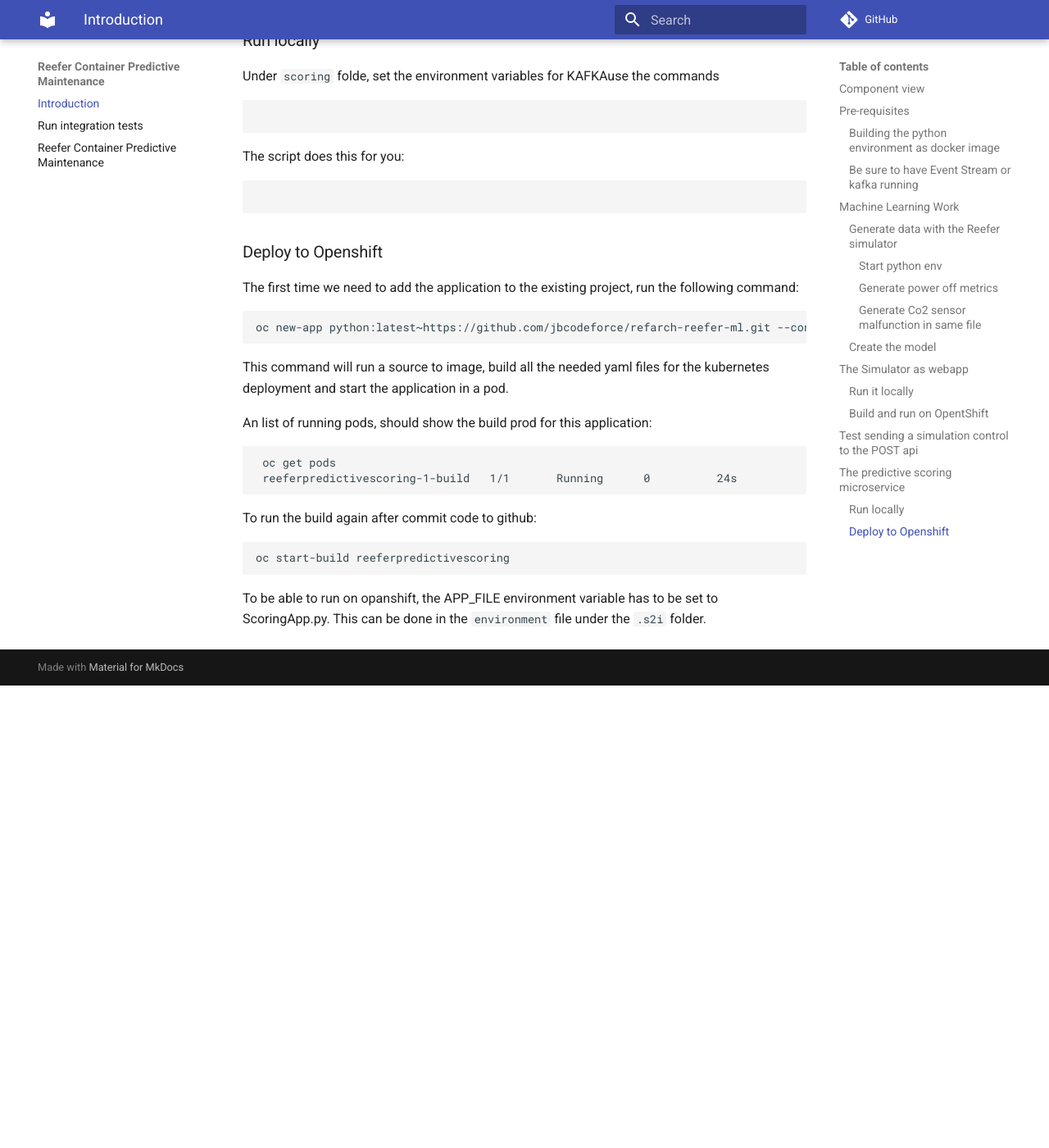
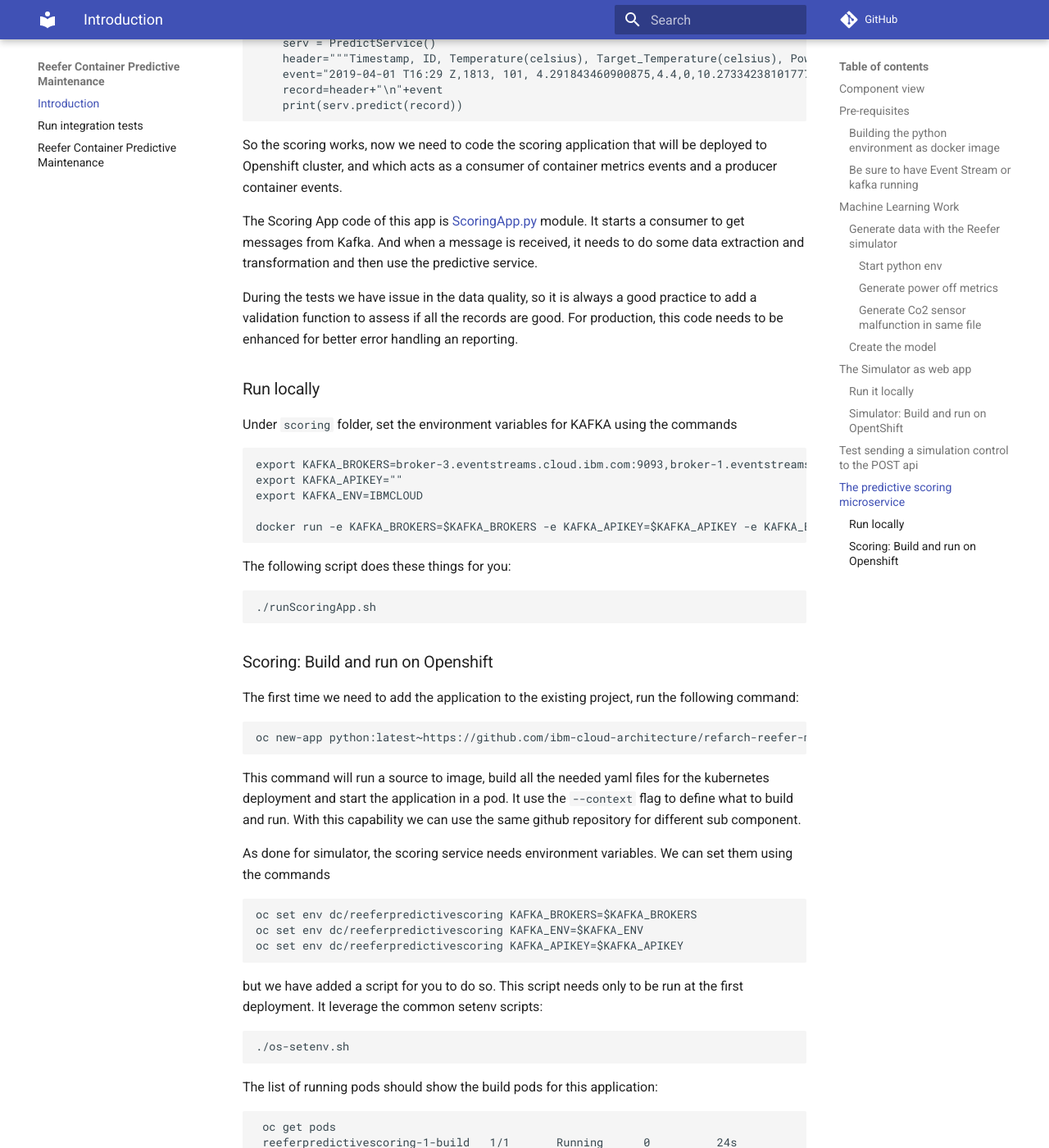
Before and after one commit to ibm-cloud-architecture/refarch-reefer-ml, an MkDocs documentation site: the page built from docs/index.md, in a window 1280 px wide and 1400 px high, scrolled down 10473 px. Shown: the whole window at 82% size. Built offline with MkDocs 1.6.1 and Material for MkDocs 9.7.7, drawn with Linux system fonts in a browser that asks for light colours; comment, search, counter and statistics services are not loaded; before the commit the page ends 11309 px from its top, so only the background shows below that; some of the changed text lies outside the part shown.

Commit message:
Improve deployment and simulator

````diff
--- a/docs/index.md
+++ b/docs/index.md
@@ -1,6 +1,6 @@
 # Reefer Predictive Maintenance Solution
 
-This project is to demonstrate how to perform real time scoring on Reefer container metrics. The runtime environment in production will look like:
+This project is to demonstrate how to perform real time analytics, like predictive maintenance scoring from Reefer container metric event stream. The runtime environment in production may look like in the following diagram:
 
 ![](images/RT-analytics.png)
 
@@ -32,16 +32,15 @@
 1. The metrics events are sent to the `containerMetrics` topic in Kafka.
 1. The predictive scoring is a consumer of such events, read one event at a time and call the model internally, then sends a new event when maintenance is required. [See the note](/#the-predictive-scoring-microservice) for details.
 1. The maintenance requirement is an event in the `containers` topic.
-1. The last element is to trace the container maintenance event, in real application, this component should trigger a business process to get human performing the maintenance.
+1. The last element is to trace the container maintenance event, in real application, this component should trigger a business process to get human performing the maintenance. The [following repository]() is the microservice we could use on as this component, but we have a simple consumer in the `consumer` folder.
 
 ## Pre-requisites
 
 Start by cloning this project using the command:
 
 ```
-git clone https://github.com/jbcodeforce/refarch-reefer-ml
+git clone https://github.com/ibm-cloud-architecture/refarch-reefer-ml
 ```
-
 
 ### Building the python environment as docker image
 
@@ -54,7 +53,7 @@
 
 ### Be sure to have Event Stream or kafka running
 
-Create the Event Stream service using the [IBM Cloud catalog](https://cloud.ibm.com/catalog/services/event-streams)
+Create the Event Stream service using the [IBM Cloud catalog](https://cloud.ibm.com/catalog/services/event-streams), you can also read our [quick article](https://ibm-cloud-architecture.github.io/refarch-kc/deployments/iks/#event-streams-service-on-ibm-cloud) on this event stream cloud deployment. We also have deployed Event Stream in cloud private deployment as described [here](https://ibm-cloud-architecture.github.io/refarch-eda/deployments/eventstreams/).
 
 The following diagram illustrates the topics configured in IBM Cloud Event Stream service:
 
@@ -143,7 +142,7 @@
 
 1. Use the model in another notebook: We can use a second notebook to assess some one record test using the pickle serialized model. The notebook is named `predictMaintenance.ipynb`
 
-## The Simulator as webapp
+## The Simulator as web app
 
 This is a simple python Flask web app exposing a REST POST end point and producing Reefer metrics event to kafka.
 The POST operation in on the /control url. The control object, to generate 1000 events with the co2sensor simulation looks like:
@@ -170,7 +169,7 @@
 docker run -p 8080:8080 -e KAFKA_ENV=$KAFKA_ENV -e KAFKA_BROKERS=$KAFKA_BROKERS -e KAFKA_APIKEY=$KAFKA_APIKEY ibmcase/reefersimulator
 ```
 
-### Build and run on OpentShift
+### Simulator: Build and run on OpentShift
 
 To deploy the code to an openshift cluster do the following:
 
@@ -191,7 +190,7 @@
 1. Create an app from the source code, and use source to image build process to deploy the app. You can use a subdirectory of your source code repository by specifying a --context-dir flag.
 
     ```
-    oc new-app python:latest~https://github.com/jbcodeforce/refarch-reefer-ml.git --context-dir=simulator --name reefersimulator
+    oc new-app python:latest~https://github.com/ibm-cloud-architecture/refarch-reefer-ml.git --context-dir=simulator --name reefersimulator
     ```
 
     Then to track the build progress:
@@ -326,6 +325,13 @@
 class PredictService:
     model = pickle.load(open("model_logistic_regression.pkl","rb"),encoding='latin1')
 
+    def predict(self,metricEvent):
+        TESTDATA = StringIO(metricEvent)
+        data = pd.read_csv(TESTDATA, sep=",")
+        data.columns = data.columns.to_series().apply(lambda x: x.strip())
+        feature_cols = ['Temperature(celsius)','Target_Temperature(celsius)','Power','PowerConsumption','ContentType','O2','CO2','Time_Door_Open','Maintenance_Required','Defrost_Cycle']
+        X = data[feature_cols]
+        return self.model.predict(X)
 
 ```
 
@@ -341,31 +347,53 @@
 
 So the scoring works, now we need to code the scoring application that will be deployed to Openshift cluster, and which acts as a consumer of container metrics events and a producer container events.
 
-The code of this app is [here](https://github.com/jbcodeforce/refarch-reefer-ml/blob/master/scoring/ScoringApp.py)
+The Scoring App code of this app is [ScoringApp.py](https://github.com/ibm-cloud-architecture/refarch-reefer-ml/blob/master/scoring/ScoringApp.py) module. It starts a consumer to get messages from Kafka. And when a message is received, it needs to do some data extraction and transformation and then use the predictive service.
+
+During the tests we have issue in the data quality, so it is always a good practice to add a validation function to assess if all the records are good. For production, this code needs to be enhanced for better error handling an reporting.
 
 ### Run locally
 
-Under `scoring` folde, set the environment variables for KAFKAuse the commands
+Under `scoring` folder, set the environment variables for KAFKA using the commands
 
 ```
+export KAFKA_BROKERS=broker-3.eventstreams.cloud.ibm.com:9093,broker-1.eventstreams.cloud.ibm.com:9093,broker-0.eventstreams.cloud.ibm.com:9093,broker-5.eventstreams.cloud.ibm.com:9093,broker-2.eventstreams.cloud.ibm.com:9093,broker-4.eventstreams.cloud.ibm.com:9093
+export KAFKA_APIKEY=""
+export KAFKA_ENV=IBMCLOUD
+
+docker run -e KAFKA_BROKERS=$KAFKA_BROKERS -e KAFKA_APIKEY=$KAFKA_APIKEY -e KAFKA_ENV=$KAFKA_ENV -v $(pwd)/..:/home -ti ibmcase/python bash -c "cd /home/scoring && export PYTHONPATH=/home && python ScoringApp.py"
 ```
 
-The script does this for you:
+The following script does these things for you:
 
 ```
+./runScoringApp.sh
 ```
 
-### Deploy to Openshift
+### Scoring: Build and run on Openshift
 
 The first time we need to add the application to the existing project, run the following command:
 
 ```
-oc new-app python:latest~https://github.com/jbcodeforce/refarch-reefer-ml.git --context-dir=scoring --name reeferpredictivescoring
+oc new-app python:latest~https://github.com/ibm-cloud-architecture/refarch-reefer-ml.git --context-dir=scoring --name reeferpredictivescoring
 ```
 
-This command will run a source to image, build all the needed yaml files for the kubernetes deployment and start the application in a pod.
+This command will run a source to image, build all the needed yaml files for the kubernetes deployment and start the application in a pod. It use the `--context` flag to define what to build and run. With this capability we can use the same github repository for different sub component.
 
-An list of running pods, should show the build prod for this application:
+As done for simulator, the scoring service needs environment variables. We can set them using the commands
+
+```
+oc set env dc/reeferpredictivescoring KAFKA_BROKERS=$KAFKA_BROKERS
+oc set env dc/reeferpredictivescoring KAFKA_ENV=$KAFKA_ENV
+oc set env dc/reeferpredictivescoring KAFKA_APIKEY=$KAFKA_APIKEY
+```
+
+but we have added a script for you to do so. This script needs only to be run at the first deployment. It leverage the common setenv scripts:
+
+```
+./os-setenv.sh
+```
+
+The list of running pods should show the build pods for this application:
 
 ```
  oc get pods
@@ -378,4 +406,13 @@
 oc start-build reeferpredictivescoring
 ```
 
-To be able to run on opanshift, the APP_FILE environment variable has to be set to ScoringApp.py. This can be done in the `environment` file under the `.s2i ` folder.
+To see the log:
+
+```
+ oc logs reeferpredictivescoring-2-rxr6j
+```
+
+To be able to run on Openshift, the APP_FILE environment variable has to be set to ScoringApp.py. This can be done in the `environment` file under the `.s2i ` folder.
+
+
+See the [integration test](#integration-tests) section to see a demonstration of the solution end to end.
````
Also changed, not shown: README.md (+4 -2 lines), docs/integration-tests.md (+62 -4 lines), 7 other files.
